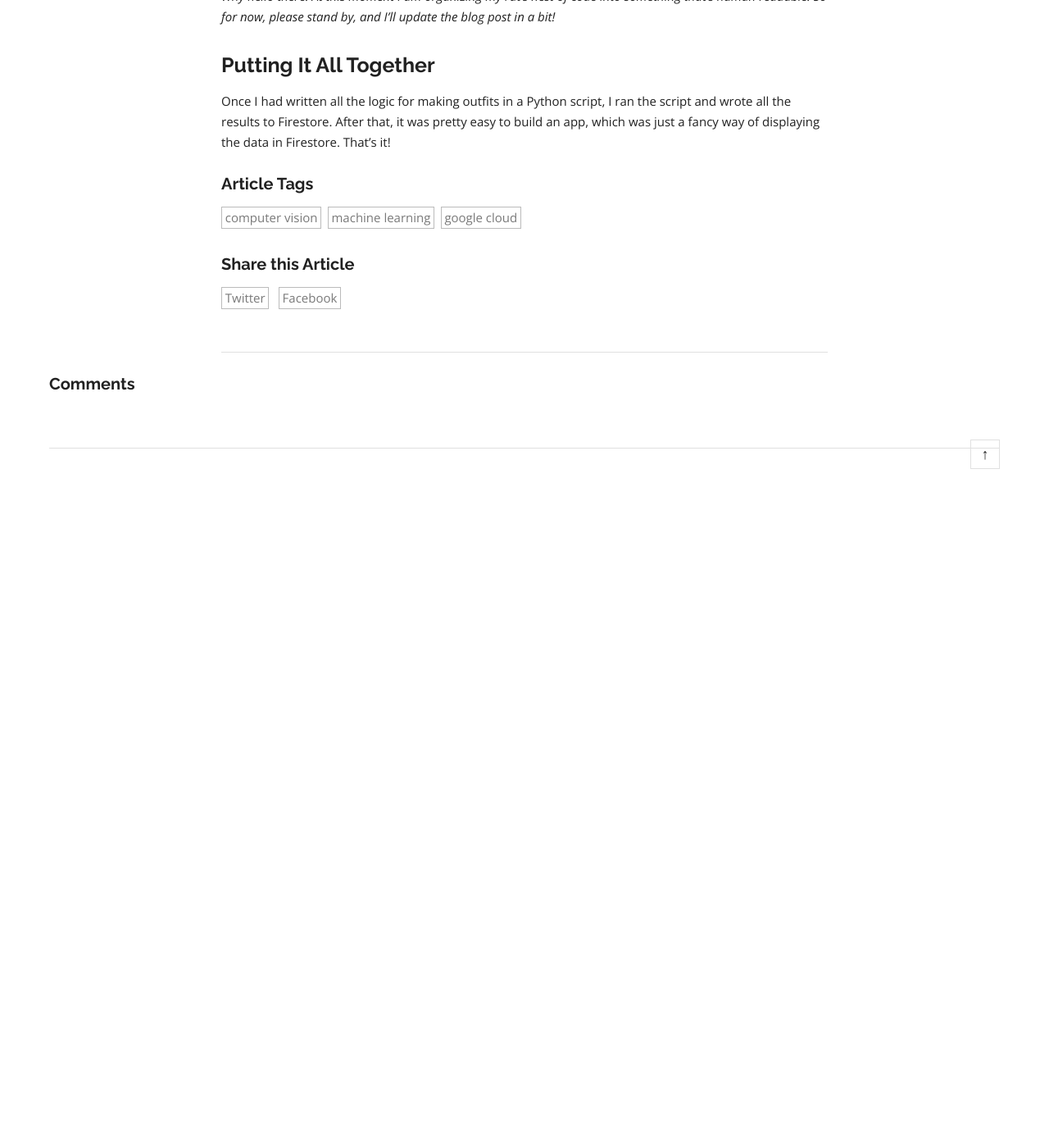
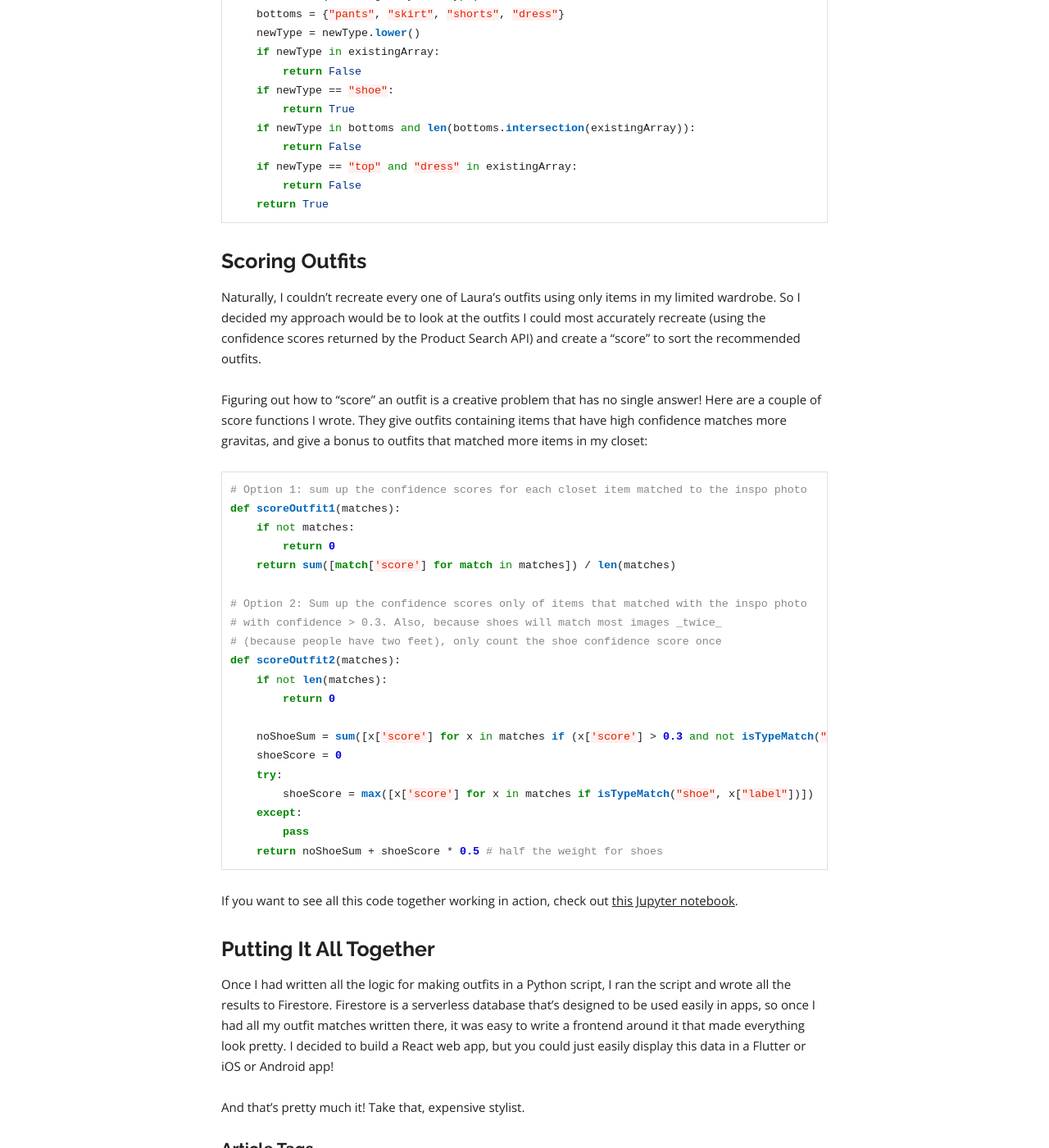
Before and after one commit to dalequark/daleonai, a Jekyll site: the page built from _posts/2020-10-28-social-media-fashion-ai.md, in a window 1280 px wide and 1400 px high, scrolled down 14586 px. Shown: the whole window at 82% size. Built offline with Jekyll 4.4.1, drawn with Linux system fonts in a browser that asks for light colours; some web fonts are replaced; a script that is not in the unit is left out; comment, search, counter and statistics services are not loaded; before the commit the page ends 15183 px from its top, so only the background shows below that; some of the changed text lies outside the part shown.

Commit message:
Update Blog “2020-10-28-social-media-fashion-ai”

````diff
--- a/_posts/2020-10-28-social-media-fashion-ai.md
+++ b/_posts/2020-10-28-social-media-fashion-ai.md
@@ -26,6 +26,10 @@ Pfffft. We'll see about *that*!
 
 I returned the pricey clothing and decided to build my own (cheaper!) AI-powered stylist. In this post, I'll show you how you can, too.
 
+*Want to see a video version of this post? Check out:*
+
+<iframe width="560" height="315" src="https://www.youtube.com/embed/o6nGn1euRjk" frameborder="0" allow="accelerometer; autoplay; clipboard-write; encrypted-media; gyroscope; picture-in-picture" allowfullscreen></iframe>
+
 My AI Stylist was half based on this smart closet from the movie *Clueless*:
 
 <iframe src="https://giphy.com/embed/l0IulEDITBSPyt1BK" width="480" height="270" frameBorder="0" class="giphy-embed" allowFullScreen></iframe>
@@ -52,7 +56,7 @@ I built this app using a combination of [Google Cloud Storage](https://cloud.goo
 
 First, there's the *batch process*, which runs every hour (or however frequently you like) in the Cloud:
 
-![Diagram of batch process for making outfit recommendations](/images/pxl_20201014_203905793.jpg "The \\\\\\\\\\"batch process\\\\\\\\\\" makes outfit recommendations using AI")
+![Diagram of batch process for making outfit recommendations](/images/pxl_20201014_203905793.jpg "The \\\\\\\\\\\"batch process\\\\\\\\\\\" makes outfit recommendations using AI")
 
 "Batch process" is just a fancy way of saying that I wrote a Python script which runs on a scheduled interval (more on that later). The process:
 
@@ -337,8 +341,37 @@ def canAddItem(existingArray, newType):
 
 Naturally, I couldn't recreate every one of Laura's outfits using only items in my limited wardrobe. So I decided my approach would be to look at the outfits I could most accurately recreate (using the confidence scores returned by the Product Search API) and create a "score" to sort the recommended outfits.
 
-*Why hello there. At this moment I am organizing my rat's nest of code into something that's human readable. So for now, please stand by, and I'll update the blog post in a bit!*
+Figuring out how to "score" an outfit is a creative problem that has no single answer! Here are a couple of score functions I wrote. They give outfits containing items that have high confidence matches more gravitas, and give a bonus to outfits that matched more items in my closet:
+
+```python
+# Option 1: sum up the confidence scores for each closet item matched to the inspo photo
+def scoreOutfit1(matches):
+    if not matches:
+        return 0
+    return sum([match['score'] for match in matches]) / len(matches)
+
+# Option 2: Sum up the confidence scores only of items that matched with the inspo photo
+# with confidence > 0.3. Also, because shoes will match most images _twice_
+# (because people have two feet), only count the shoe confidence score once
+def scoreOutfit2(matches):
+    if not len(matches):
+        return 0
+
+    noShoeSum = sum([x['score'] for x in matches if (x['score'] > 0.3 and not isTypeMatch("shoe", x["label"]))])
+    shoeScore = 0
+    try:
+        shoeScore = max([x['score'] for x in matches if isTypeMatch("shoe", x["label"])])
+    except:
+        pass
+    return noShoeSum + shoeScore * 0.5 # half the weight for shoes
+```
+
+If you want to see all this code together working in action, check out [this Jupyter notebook](https://github.com/google/making_with_ml/blob/master/instafashion/scripts/getMatches.ipynb).
 
 ## Putting It All Together
 
-Once I had written all the logic for making outfits in a Python script, I ran the script and wrote all the results to Firestore. After that, it was pretty easy to build an app, which was just a fancy way of displaying the data in Firestore. That's it!
+Once I had written all the logic for making outfits in a Python script, I ran the script and wrote all the results to Firestore. Firestore is a serverless database that's designed to be used easily in apps, so once I had all my outfit matches written there, it was easy to write a frontend around it that made everything look pretty. I decided to build a React web app, but you could just easily display this data in a Flutter or iOS or Android app!
+
+
+
+And that's pretty much it! Take that, expensive stylist.
````
